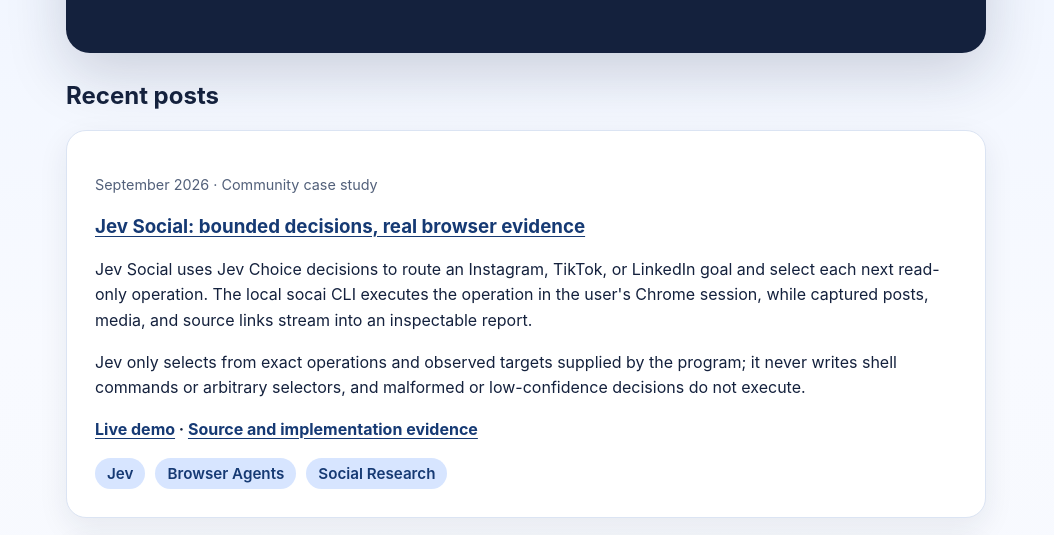
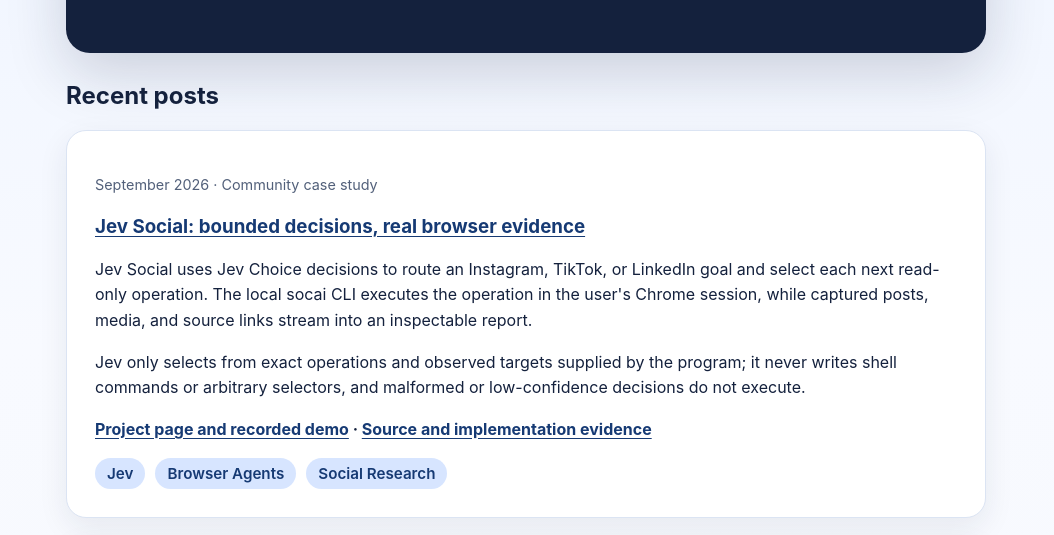
Before and after one commit to IRONICBo/community-blog, a plain HTML site: page index.html in a window 1280 px wide. Shown: the part 225-760 px from the top of the page, without its empty margins (114-1168 px from the left). Drawn offline with Linux system fonts and the light colour scheme.

Commit message:
Clarify the demo link

```diff
--- a/index.html
+++ b/index.html
@@ -141,7 +141,7 @@
               low-confidence decisions do not execute.
             </p>
             <p class="post-links">
-              <a href="https://socai-io.github.io/jev-social/">Live demo</a>
+              <a href="https://socai-io.github.io/jev-social/">Project page and recorded demo</a>
               ·
               <a href="https://github.com/socai-io/jev-social">Source and implementation evidence</a>
             </p>
```
